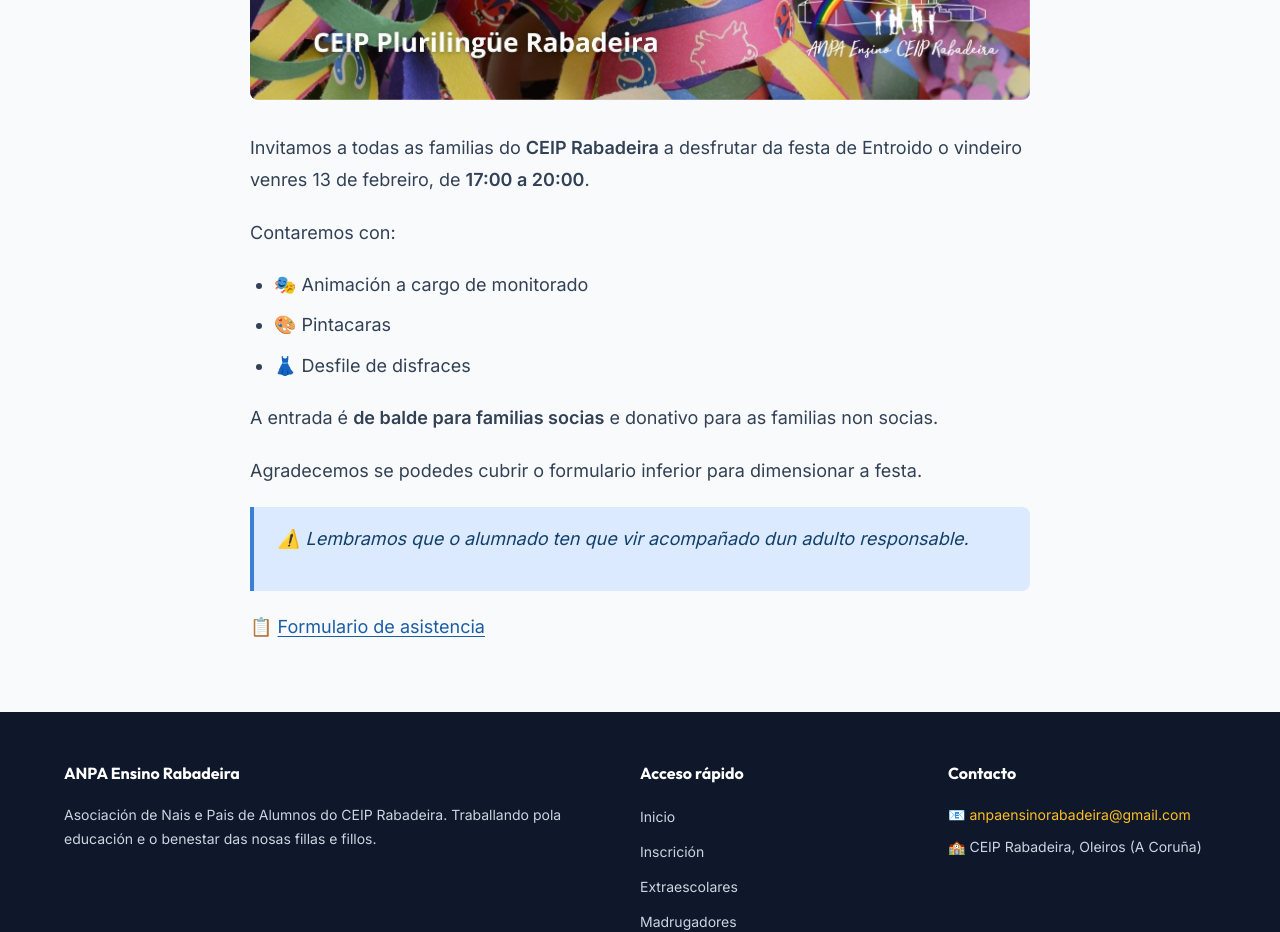
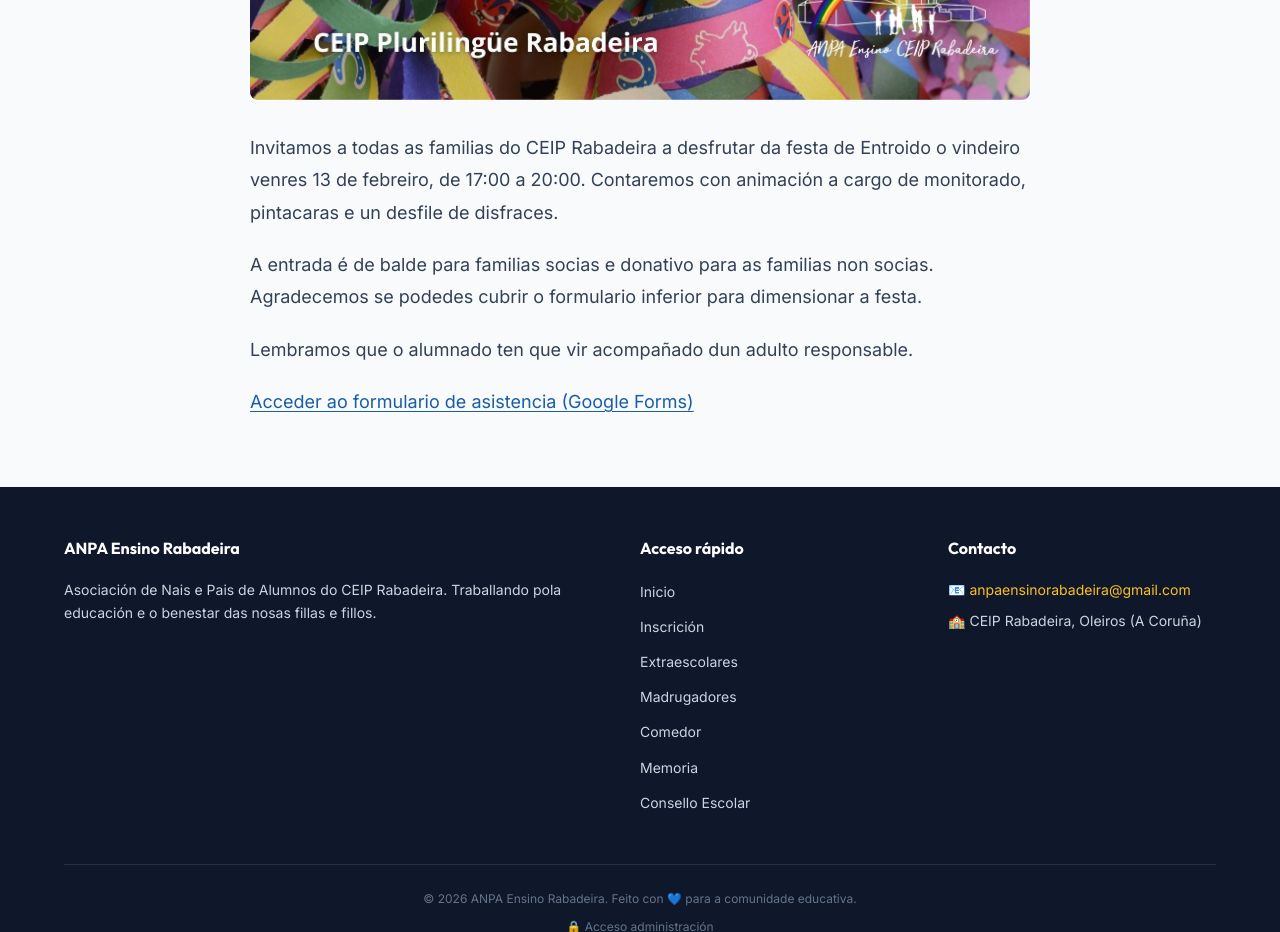
Before and after one commit to erguishe/anpa-rabadeira, an Eleventy site: page src/posts/2026-02-03-festa-entroido.md in a window 1280 px wide. Shown: the part 1300-2232 px from the top of the page. Built offline with nearby package versions, Linux system fonts and the light colour scheme; Eleventy itself is replaced by a stand-in of ours; files that its build step writes are made by us from their sources.

Commit message:
Corrección final contenido Festa Entroido y sincronización total

```diff
--- a/src/posts/2026-02-03-festa-entroido.md
+++ b/src/posts/2026-02-03-festa-entroido.md
@@ -6,17 +6,10 @@
 layout: layouts/post.njk
 ---
 
-Invitamos a todas as familias do **CEIP Rabadeira** a desfrutar da festa de Entroido o vindeiro venres 13 de febreiro, de **17:00 a 20:00**.
+Invitamos a todas as familias do CEIP Rabadeira a desfrutar da festa de Entroido o vindeiro venres 13 de febreiro, de 17:00 a 20:00. Contaremos con animación a cargo de monitorado, pintacaras e un desfile de disfraces.
 
-Contaremos con:
-- 🎭 Animación a cargo de monitorado
-- 🎨 Pintacaras
-- 👗 Desfile de disfraces
+A entrada é de balde para familias socias e donativo para as familias non socias. Agradecemos se podedes cubrir o formulario inferior para dimensionar a festa.
 
-A entrada é **de balde para familias socias** e donativo para as familias non socias.
+Lembramos que o alumnado ten que vir acompañado dun adulto responsable.
 
-Agradecemos se podedes cubrir o formulario inferior para dimensionar a festa.
-
-> ⚠️ Lembramos que o alumnado ten que vir acompañado dun adulto responsable.
-
-📋 [Formulario de asistencia](https://forms.gle/qWVnbRgTmKw6XQEm6)
+[Acceder ao formulario de asistencia (Google Forms)](https://forms.gle/qWVnbRgTmKw6XQEm6)
```
